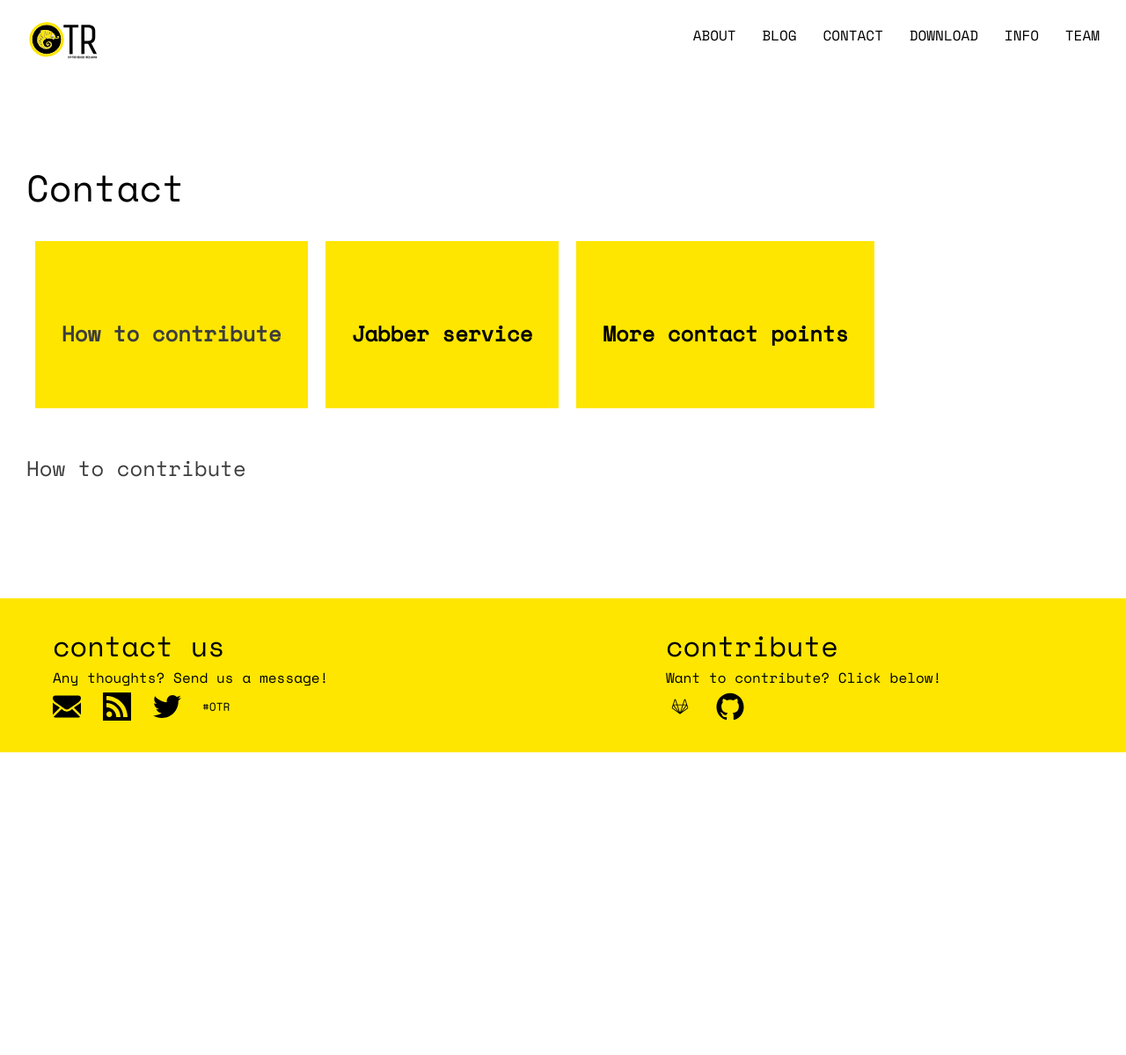
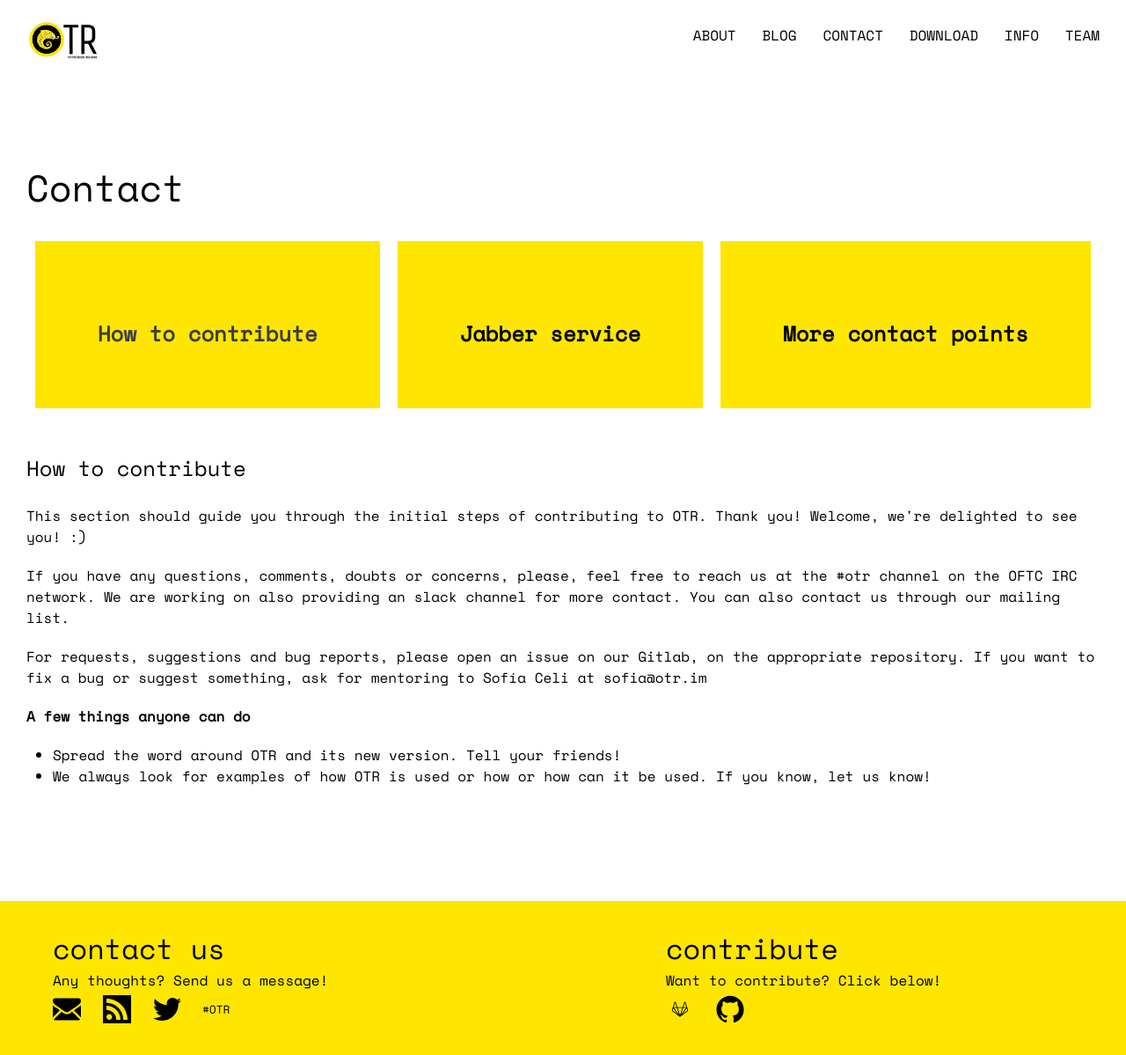
Before and after one commit to otrv4/OTR-website, a Jekyll site: the page built from contact.html, in a window 1280 px wide and 1199 px high. Shown: the whole window at 88% size. Built offline with Jekyll 4.4.1, drawn with Linux system fonts in a browser that asks for light colours.

Commit message:
Continue developing the contribute page

```diff
--- a/_sass/_layout.scss
+++ b/_sass/_layout.scss
@@ -305,4 +305,12 @@
 
 .contribute {
     margin-top: 40px;
+
+    > a {
+      color: $text-color;
+    }
+
+    > p {
+      padding-bottom: 20px;
+    }
 }
--- a/contact.html
+++ b/contact.html
@@ -24,6 +24,15 @@
 
   <div class="contribute">
     <a id="contribute"><h1>How to contribute</h1></a>
+		<br>
+		<p>This section should guide you through the initial steps of contributing to OTR. Thank you! Welcome, we're delighted to see you! :)</p>
+		<p>If you have any questions, comments, doubts or concerns, please, feel free to reach us at the #otr channel on the OFTC IRC network. We are working on also providing an slack channel for more contact. You can also contact us through our mailing list.</p>
+		<p>For requests, suggestions and bug reports, please open an issue on our Gitlab, on the appropriate repository. If you want to fix a bug or suggest something, ask for mentoring to Sofía Celi at sofia@otr.im</p>
+		<p><strong>A few things anyone can do</strong></p>
+		<ul>
+		  <li>Spread the word around OTR and its new version. Tell your friends!</li>
+      <li>We always look for examples of how OTR is used or how or how can it be used. If you know, let us know!</li>
+		</ul>
   </div>
 
 </div>
```
